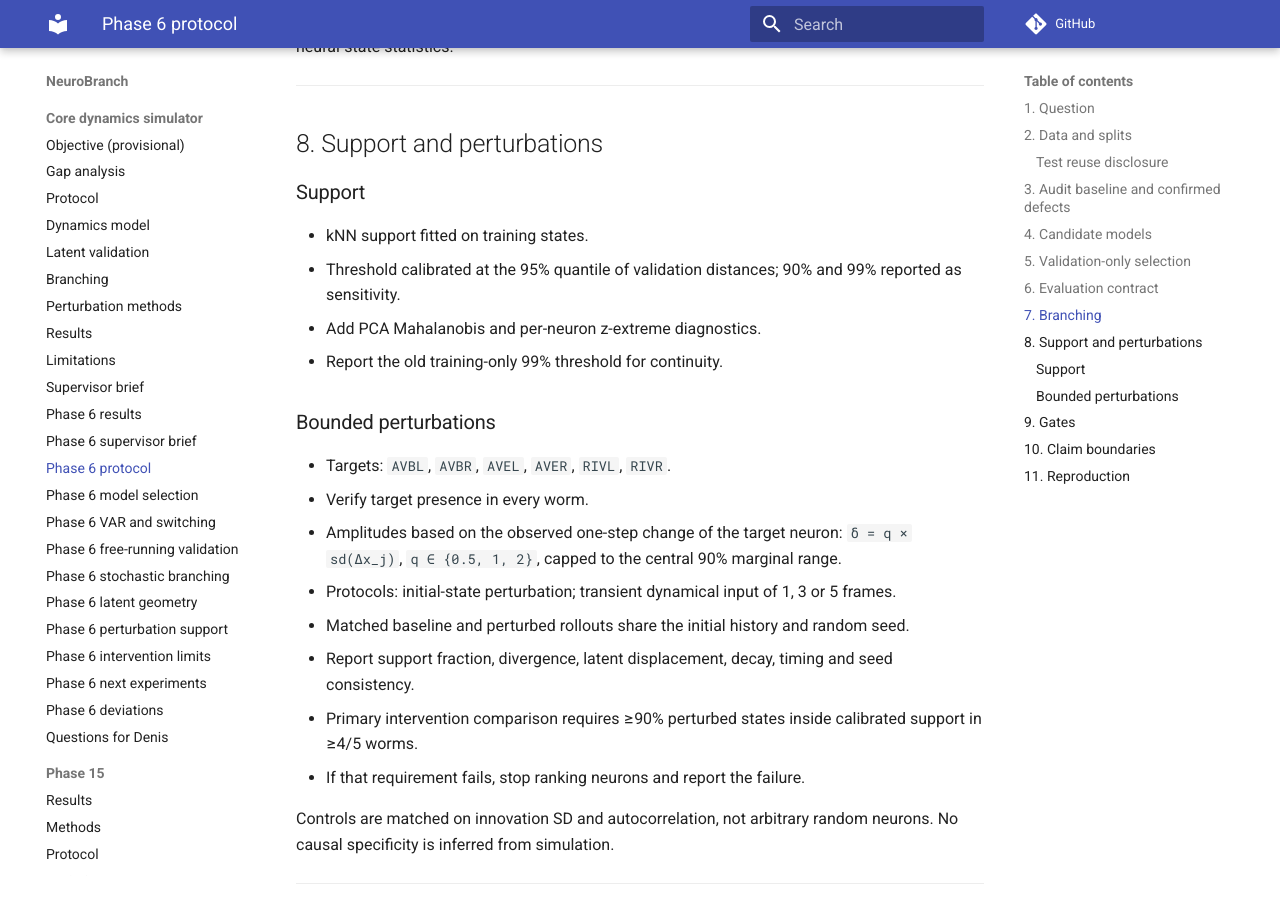
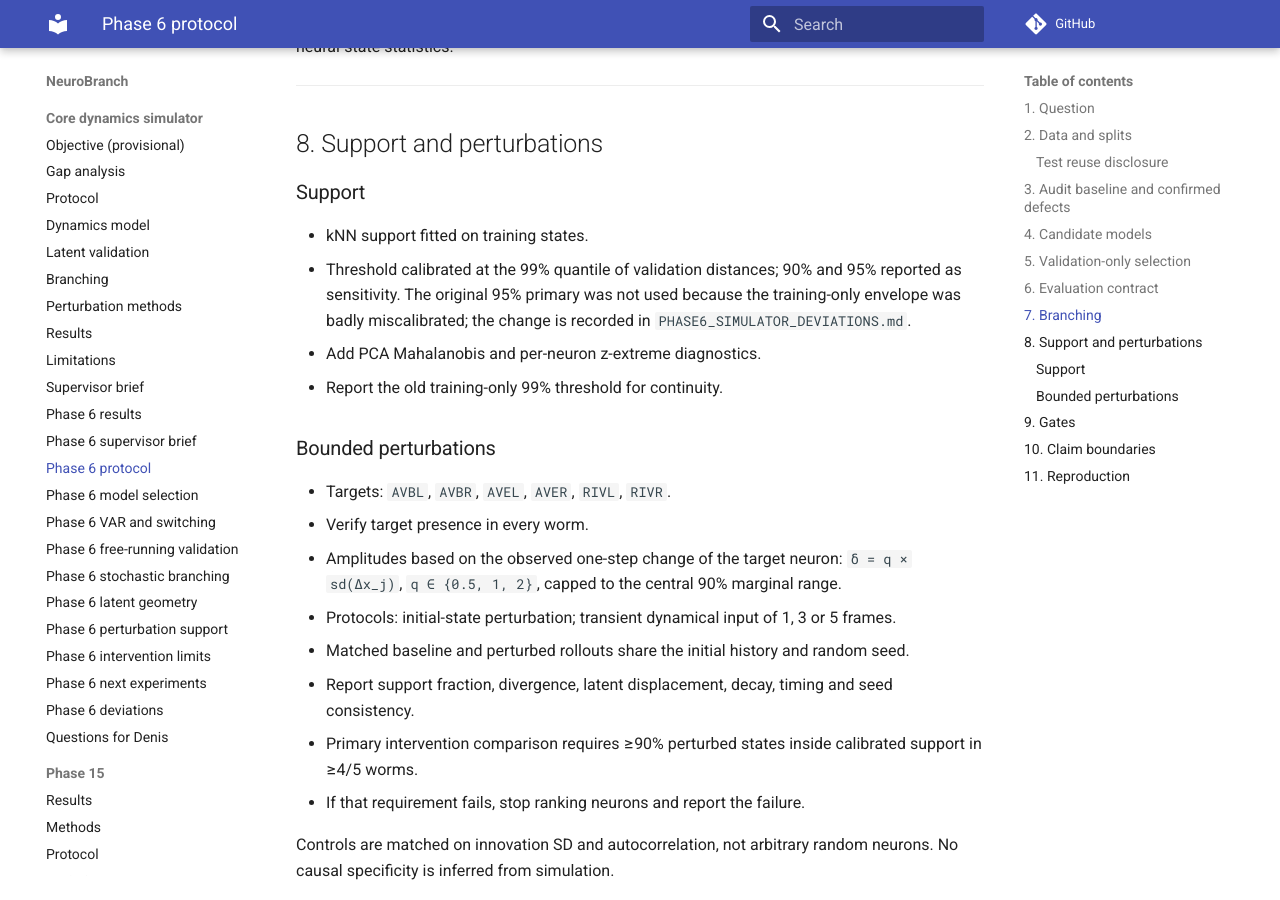
Before and after one commit to toniIepure25/neurobranch-celegans, an MkDocs documentation site: the page built from docs/PHASE6_RESEARCH_PROTOCOL.md, in a window 1280 px wide and 900 px high, scrolled down 5472 px. Built offline with MkDocs 1.6.1 and Material for MkDocs 9.7.7, drawn with Linux system fonts in a browser that asks for light colours; comment, search, counter and statistics services are not loaded.

Commit message:
docs: align phase6 support threshold with executed protocol

```diff
--- a/docs/PHASE6_RESEARCH_PROTOCOL.md
+++ b/docs/PHASE6_RESEARCH_PROTOCOL.md
@@ -166,7 +166,7 @@ Behaviour labels are inferred from AVA/SMD/RIB calcium activity. If the probe is
 ### Support
 
 - kNN support fitted on training states.
-- Threshold calibrated at the 95% quantile of validation distances; 90% and 99% reported as sensitivity.
+- Threshold calibrated at the 99% quantile of validation distances; 90% and 95% reported as sensitivity. The original 95% primary was not used because the training-only envelope was badly miscalibrated; the change is recorded in `PHASE6_SIMULATOR_DEVIATIONS.md`.
 - Add PCA Mahalanobis and per-neuron z-extreme diagnostics.
 - Report the old training-only 99% threshold for continuity.
 
```
Also changed, not shown: docs/PHASE6_SIMULATOR_DEVIATIONS.md (+1 -1 lines), 1 other file.
